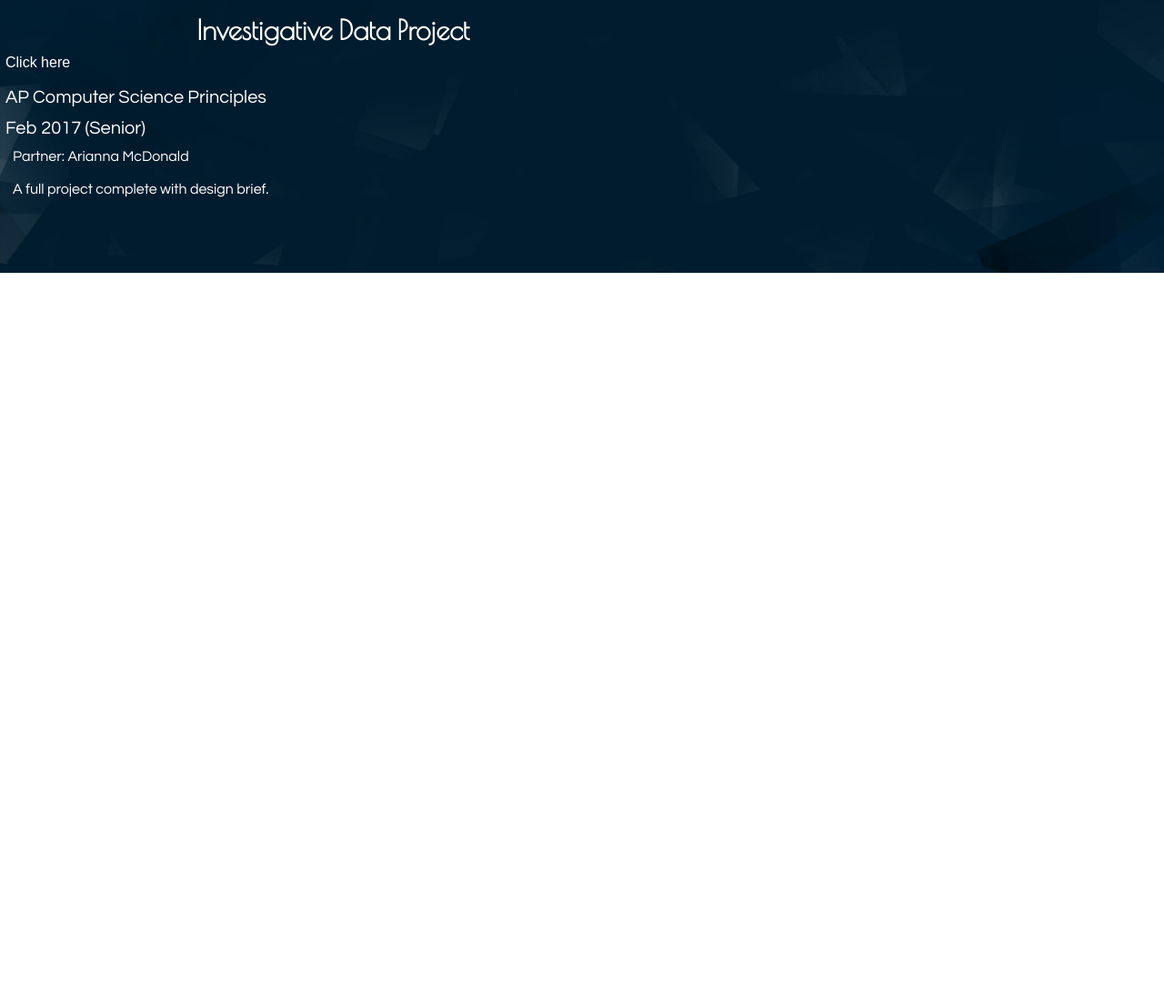
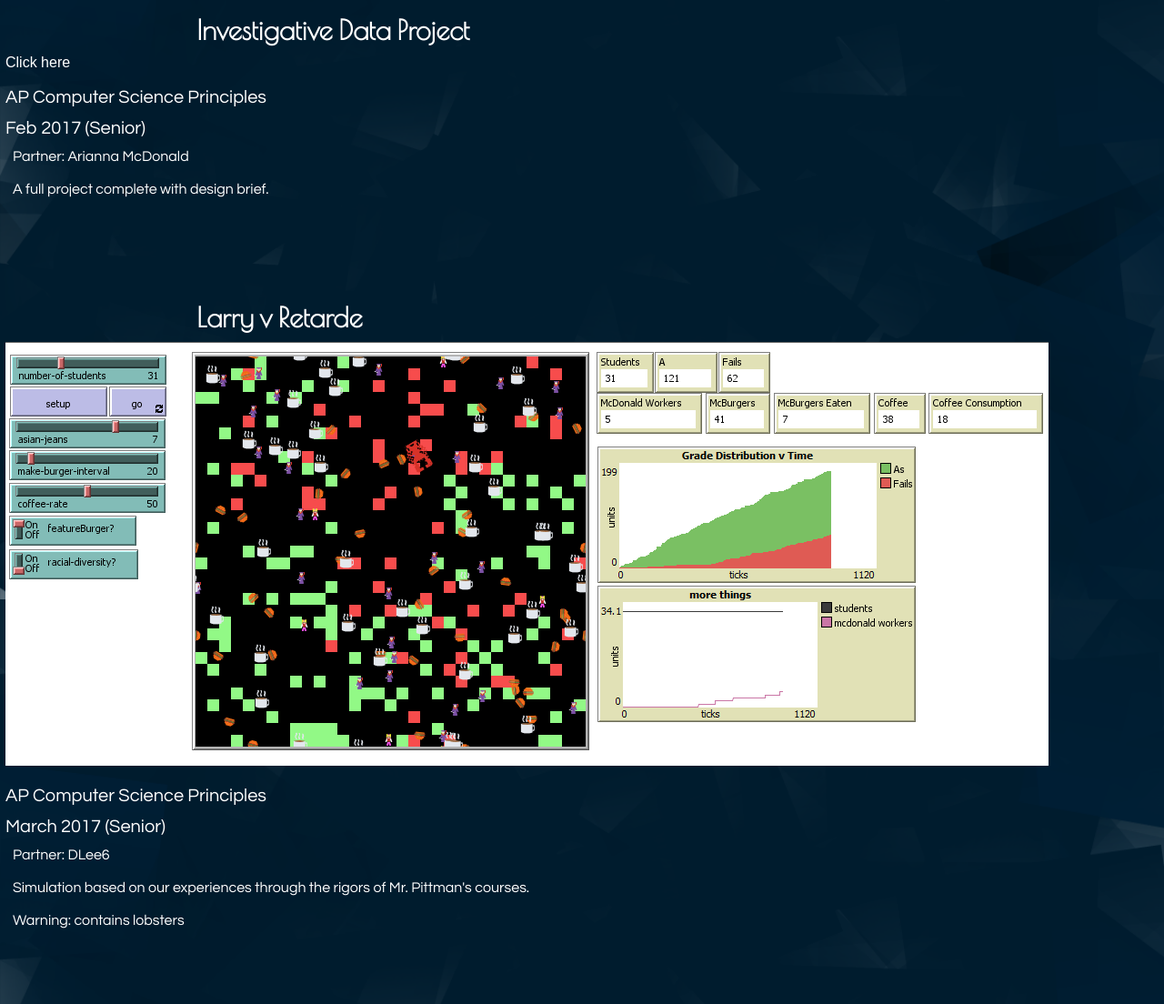
Before and after one commit to jeffreyhsu321/jeffreyhsu.github.io, a plain HTML site: page portfolio/portfolio.html in a window 1280 px wide. Shown: the part 4141-5245 px from the top of the page at 91% size. Before the commit the page ends 4441 px from the top, so only its background shows below. Drawn offline with nearby package versions, Linux system fonts and the light colour scheme; a script that the page names is missing.

Commit message:
Update portfolio.html

```diff
--- a/portfolio/portfolio.html
+++ b/portfolio/portfolio.html
@@ -155,5 +155,21 @@
 		<div class="blankSpaceBottom"></div>
 		<div class="blankSpaceBottom"></div>
 	</div>
+	<div id="larryvretarde">
+		<div><!--larryvretarde-->
+			<h2 id="projectTitle">Larry v Retarde</h2>
+			<a href="../portfolio/Dlee Jhsu 4.2.3.zip"><img src = "larryvretarde.jpg"></a>
+			</div>
+		<div class="projectDesc">
+			<h1>AP Computer Science Principles</h1>
+			<h1>March 2017 (Senior)</h1>
+			<p>Partner: DLee6</p>
+			<p>Simulation based on our experiences through the rigors of Mr. Pittman's courses.</p>
+			<p>Warning: contains lobsters</p>
+			<div class="blankSpace3"></div>
+			</div>
+		<div class="blankSpaceBottom"></div>
+		<div class="blankSpaceBottom"></div>
+	</div>
   </body>
 </html>
```
